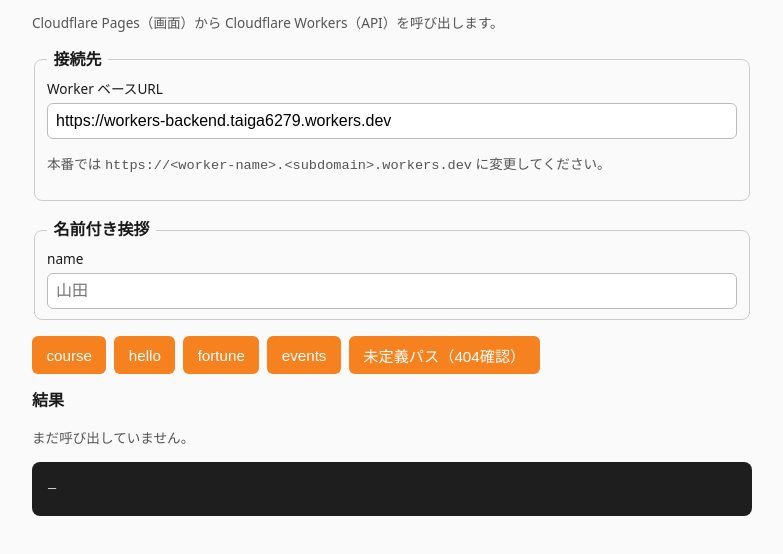
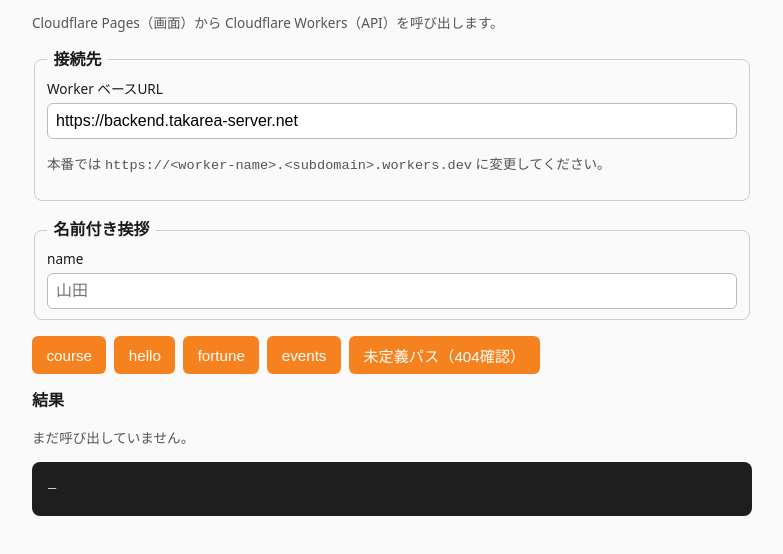
Before and after one commit to TipsSenka/NHIH12A_TaigaTanaka, a plain HTML site: page pages/index.html in a window 1280 px wide. Shown: the part 78-632 px from the top of the page, without its empty margins (248-1031 px from the left). Drawn offline with Linux system fonts and the light colour scheme.

Commit message:
change:url

```diff
--- a/pages/index.html
+++ b/pages/index.html
@@ -44,7 +44,7 @@
     <fieldset>
       <legend>接続先</legend>
       <label for="base">Worker ベースURL</label>
-      <input id="base" value="https://workers-backend.taiga6279.workers.dev" />
+      <input id="base" value="https://backend.takarea-server.net" />
       <p class="status">
         本番では <code>https://&lt;worker-name&gt;.&lt;subdomain&gt;.workers.dev</code> に変更してください。
       </p>
```
